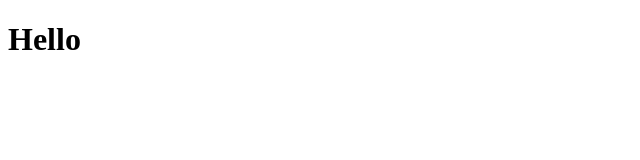
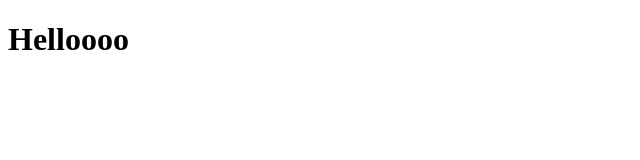
Before and after one commit to jasonargyyy/asdasd, a plain HTML site: page index.html in a window 1280 px wide. Shown: the full height of the page, 0-640 px from the left. Drawn offline with Linux system fonts and the light colour scheme.

Commit message:
Update index.html

```diff
--- a/index.html
+++ b/index.html
@@ -8,6 +8,8 @@
     <link rel="stylesheet"  href="style.css">
 </head>
 <body>
-    <h1> Hello </h1>
+
+
+    <h1> Helloooo </h1>
 </body>
 </html>
```
